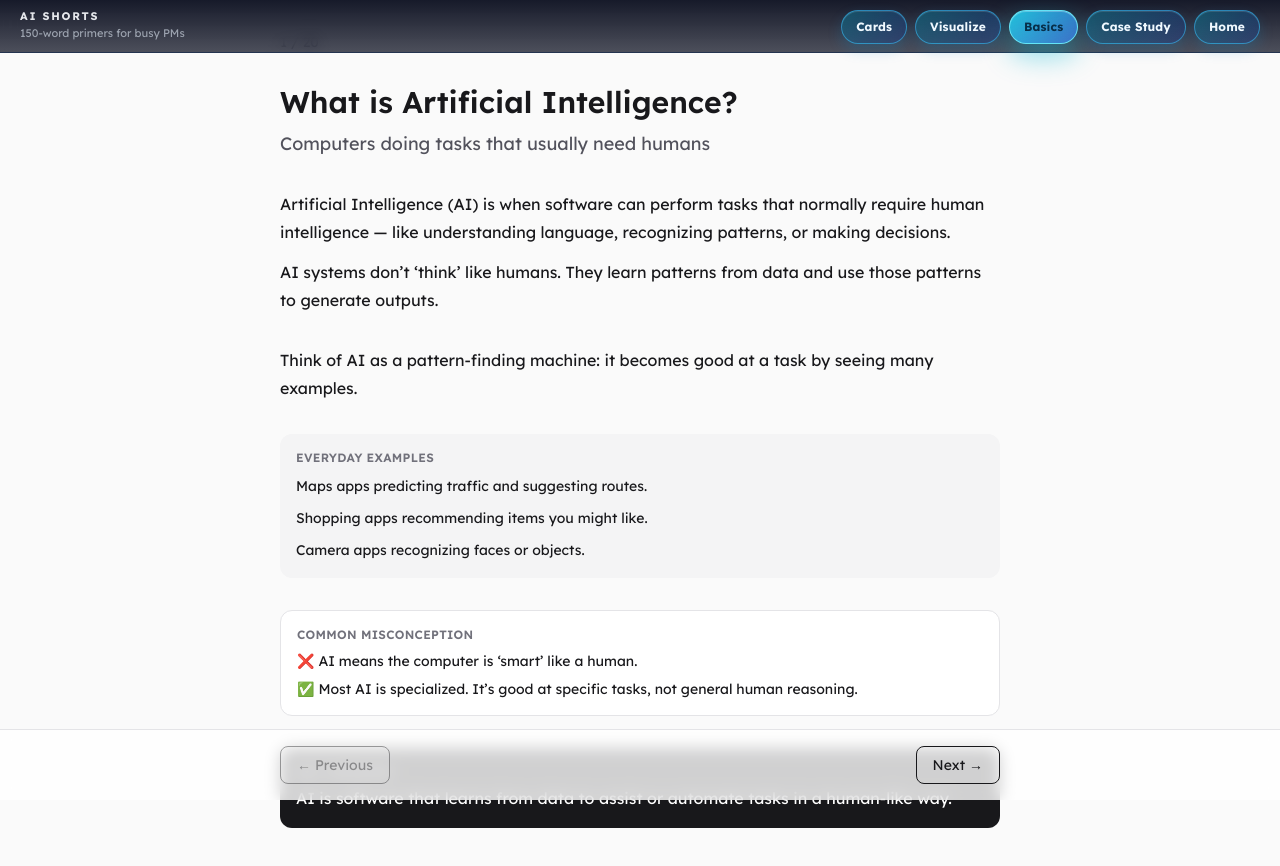
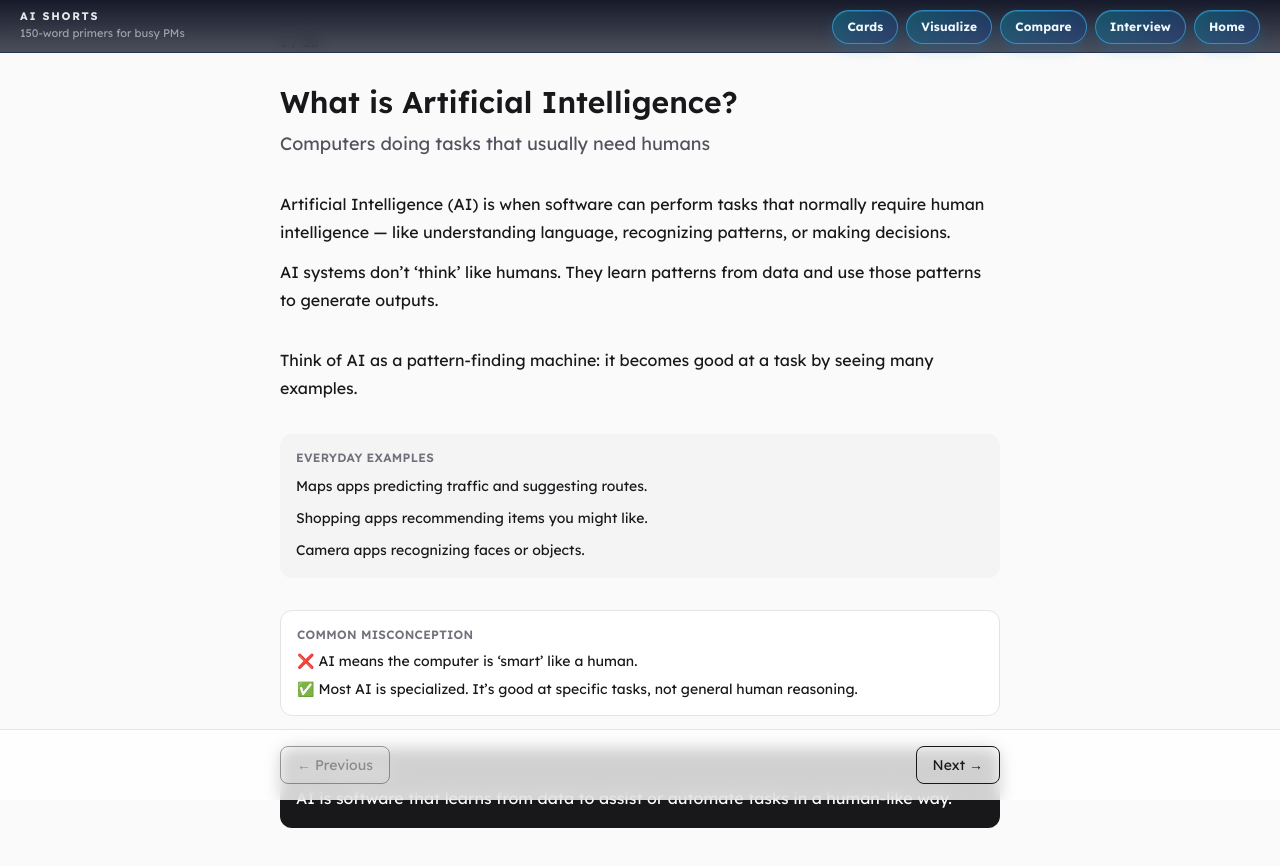
Before and after one commit to ashishgayakwar/ai-shorts, a Next.js app: page /basics in a window 1280 px wide. Shown: the top 866 px of the page. Built offline with nearby package versions, Linux system fonts and the light colour scheme.

Commit message:
Add Interview nav link across main app headers

```diff
--- a/app/basics/page.tsx
+++ b/app/basics/page.tsx
@@ -51,9 +51,11 @@ export default function BasicsPage() {
           <Link href="/swipe?mode=visualize" className="ai-header-pill">
             Visualize
           </Link>
-          <span className="ai-header-pill ai-header-pill-active">Basics</span>
-          <Link href="/case-study-generator" className="ai-header-pill">
-            Case Study
+          <Link href="/compare" className="ai-header-pill">
+            Compare
+          </Link>
+          <Link href="/interview" className="ai-header-pill">
+            Interview
           </Link>
           <Link href="/" className="ai-header-pill">
             Home
@@ -65,8 +67,8 @@ export default function BasicsPage() {
           <div className="ai-shorts-mobile-menu-panel">
             <Link href="/swipe" className="ai-header-pill">Cards</Link>
             <Link href="/swipe?mode=visualize" className="ai-header-pill">Visualize</Link>
-            <span className="ai-header-pill ai-header-pill-active">Basics</span>
-            <Link href="/case-study-generator" className="ai-header-pill">Case Study</Link>
+            <Link href="/compare" className="ai-header-pill">Compare</Link>
+            <Link href="/interview" className="ai-header-pill">Interview</Link>
             <Link href="/" className="ai-header-pill">Home</Link>
           </div>
         </details>
--- a/app/case-study-generator/case-study-client.tsx
+++ b/app/case-study-generator/case-study-client.tsx
@@ -534,7 +534,9 @@ export default function CaseStudyClient() {
           <Link href="/compare" className="ai-header-pill">
             Compare
           </Link>
-          <span className="ai-header-pill ai-header-pill-active">Case Study</span>
+          <Link href="/interview" className="ai-header-pill">
+            Interview
+          </Link>
           <Link href="/" className="ai-header-pill">
             Home
           </Link>
@@ -546,7 +548,7 @@ export default function CaseStudyClient() {
             <Link href="/swipe" className="ai-header-pill">Cards</Link>
             <Link href="/swipe?mode=visualize" className="ai-header-pill">Visualize</Link>
             <Link href="/compare" className="ai-header-pill">Compare</Link>
-            <span className="ai-header-pill ai-header-pill-active">Case Study</span>
+            <Link href="/interview" className="ai-header-pill">Interview</Link>
             <Link href="/" className="ai-header-pill">Home</Link>
           </div>
         </details>
--- a/app/compare/page.tsx
+++ b/app/compare/page.tsx
@@ -254,6 +254,9 @@ export default function ComparePage() {
             Visualize
           </Link>
           <span className="ai-header-pill ai-header-pill-active">Compare</span>
+          <Link href="/interview" className="ai-header-pill">
+            Interview
+          </Link>
           <Link href="/" className="ai-header-pill">
             Home
           </Link>
@@ -265,6 +268,7 @@ export default function ComparePage() {
             <Link href="/swipe" className="ai-header-pill">Cards</Link>
             <Link href="/swipe?mode=visualize" className="ai-header-pill">Visualize</Link>
             <span className="ai-header-pill ai-header-pill-active">Compare</span>
+            <Link href="/interview" className="ai-header-pill">Interview</Link>
             <Link href="/" className="ai-header-pill">Home</Link>
           </div>
         </details>
--- a/app/page.tsx
+++ b/app/page.tsx
@@ -29,9 +29,11 @@ const learningTracks = [
 ];
 
 const headerLinks = [
-  { label: "Quiz", href: "/swipe?mode=quiz" },
+  { label: "Cards", href: "/swipe" },
   { label: "Visualize", href: "/swipe?mode=visualize" },
-  { label: "Compare Concepts", href: "/compare" },
+  { label: "Compare", href: "/compare" },
+  { label: "Interview", href: "/interview" },
+  { label: "Home", href: "/" },
 ];
 
 export default async function Home() {
--- a/app/swipe/SwipeClient.tsx
+++ b/app/swipe/SwipeClient.tsx
@@ -363,6 +363,9 @@ export default function SwipeClient(
             <Link href="/compare" className="ai-header-pill">
               Compare
             </Link>
+            <Link href="/interview" className="ai-header-pill">
+              Interview
+            </Link>
             <Link href="/" className="ai-header-pill">
               Home
             </Link>
@@ -387,6 +390,9 @@ export default function SwipeClient(
               </button>
               <Link href="/compare" className="ai-header-pill">
                 Compare
+              </Link>
+              <Link href="/interview" className="ai-header-pill">
+                Interview
               </Link>
               <Link href="/" className="ai-header-pill">
                 Home
@@ -574,6 +580,9 @@ export default function SwipeClient(
           <Link href="/compare" className="ai-header-pill">
             Compare
           </Link>
+          <Link href="/interview" className="ai-header-pill">
+            Interview
+          </Link>
           <Link href="/" className="ai-header-pill">
             Home
           </Link>
@@ -589,6 +598,7 @@ export default function SwipeClient(
               Visualize
             </button>
             <Link href="/compare" className="ai-header-pill">Compare</Link>
+            <Link href="/interview" className="ai-header-pill">Interview</Link>
             <Link href="/" className="ai-header-pill">Home</Link>
           </div>
         </details>
@@ -769,6 +779,9 @@ export default function SwipeClient(
           <Link href="/compare" className="ai-header-pill">
             Compare
           </Link>
+          <Link href="/interview" className="ai-header-pill">
+            Interview
+          </Link>
           <Link href="/" className="ai-header-pill">
             Home
           </Link>
@@ -788,6 +801,7 @@ export default function SwipeClient(
               Visualize
             </button>
             <Link href="/compare" className="ai-header-pill">Compare</Link>
+            <Link href="/interview" className="ai-header-pill">Interview</Link>
             <Link href="/" className="ai-header-pill">Home</Link>
           </div>
         </details>
```
